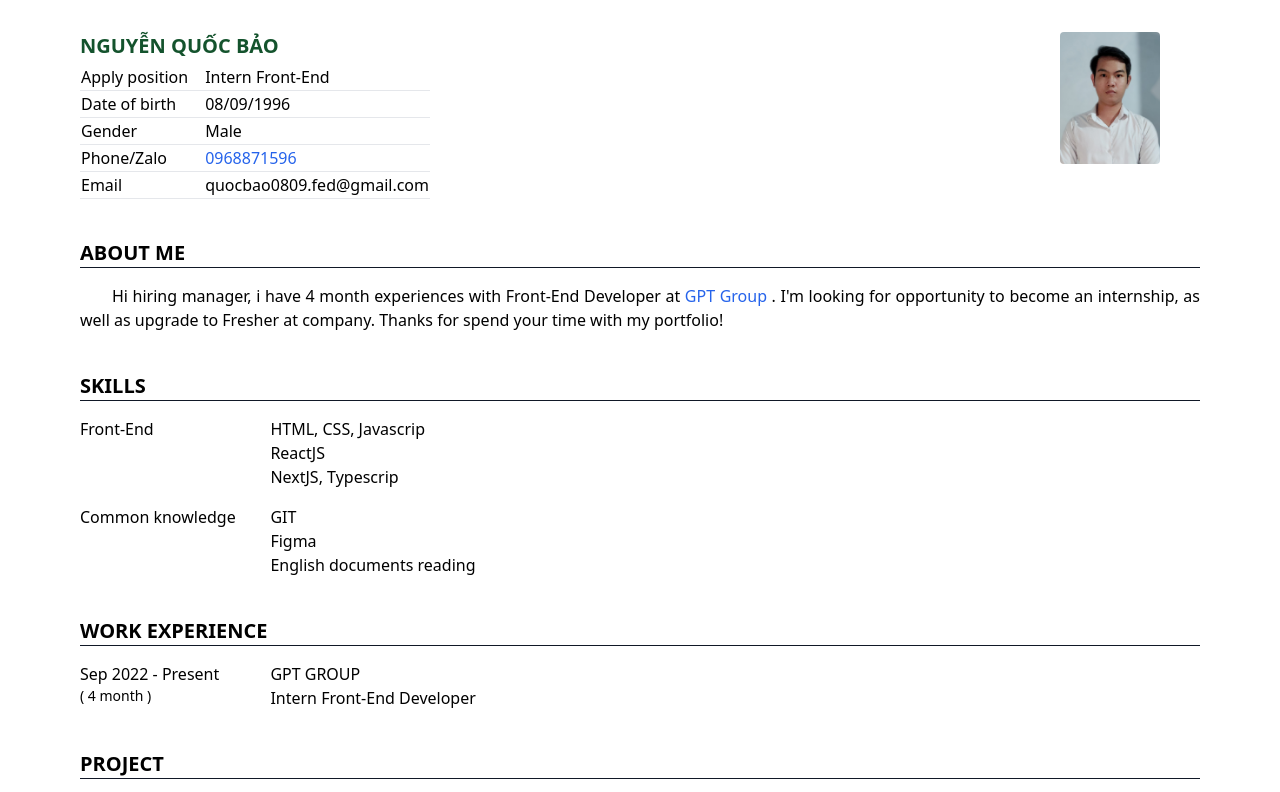
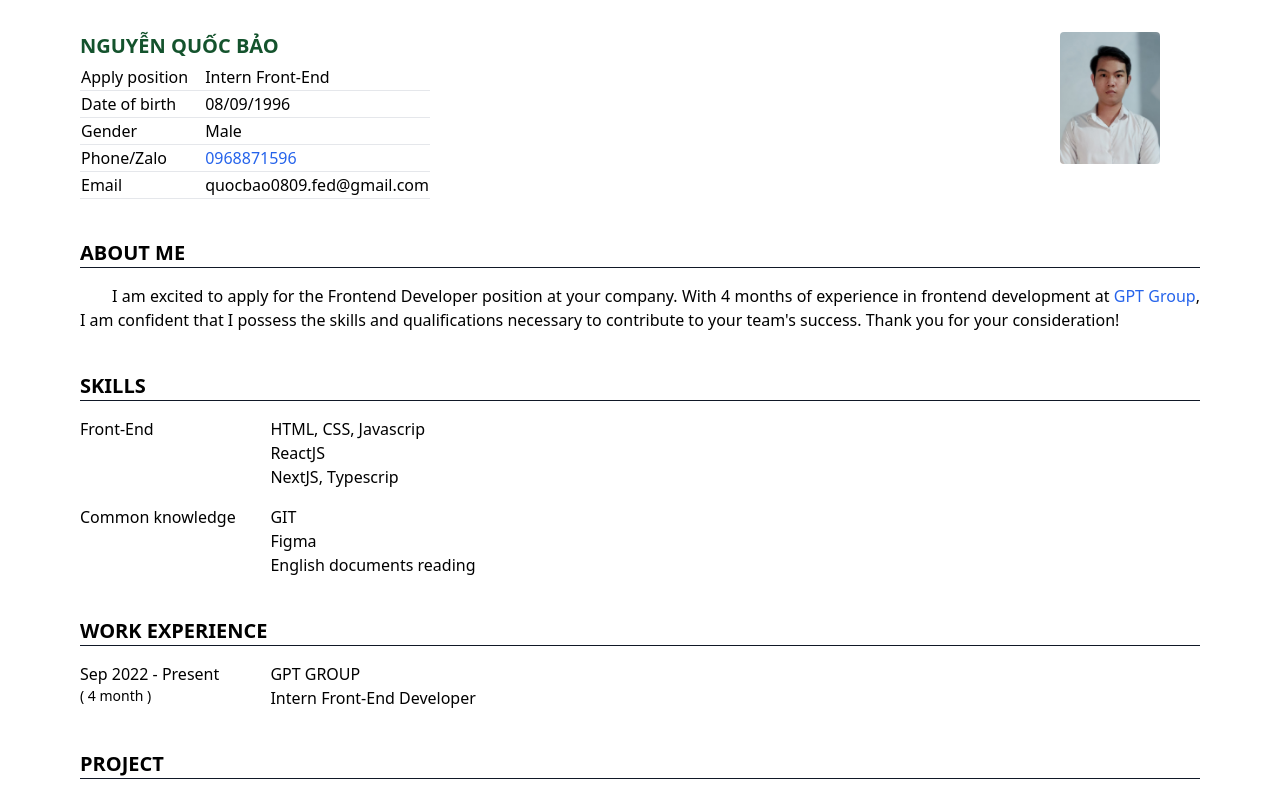
Before and after one commit to nqbbao1996/QBCV, a plain HTML site: page index.html in a window 1280 px wide. Shown: the top 792 px of the page. Drawn offline with nearby package versions, Linux system fonts and the light colour scheme.

Commit message:
update "about"

```diff
--- a/index.html
+++ b/index.html
@@ -43,7 +43,7 @@
         <h3 class="font-semibold text-xl">ABOUT ME</h3>
         <hr class="border-gray-900 mb-4">
         <p class="text-justify"> <span class="mr-8">  </span>
-    Hi hiring manager, i have 4 month experiences with Front-End Developer at <a href="https://www.gptgroup.net/" target="_blank" class="text-blue-600">GPT Group</a> . I'm looking for opportunity to become an internship, as well as upgrade to Fresher at company. Thanks for spend your time with my portfolio!</p>
+    I am excited to apply for the Frontend Developer position at your company. With 4 months of experience in frontend development at <a href="https://www.gptgroup.net/" target="_blank" class="text-blue-600">GPT Group</a>, I am confident that I possess the skills and qualifications necessary to contribute to your team's success. Thank you for your consideration!</p>
     </div>
     <div class="mb-10">
         <h3 class="font-semibold text-xl">SKILLS</h3>
```
